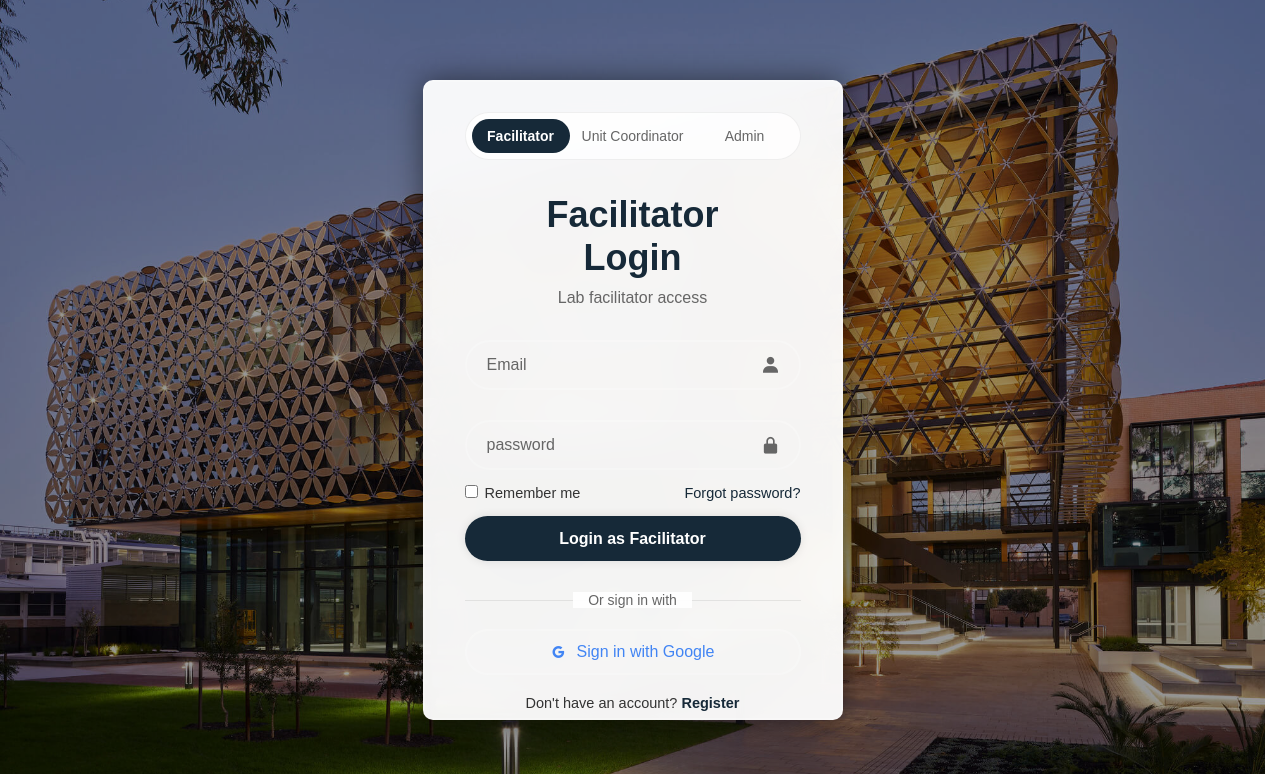
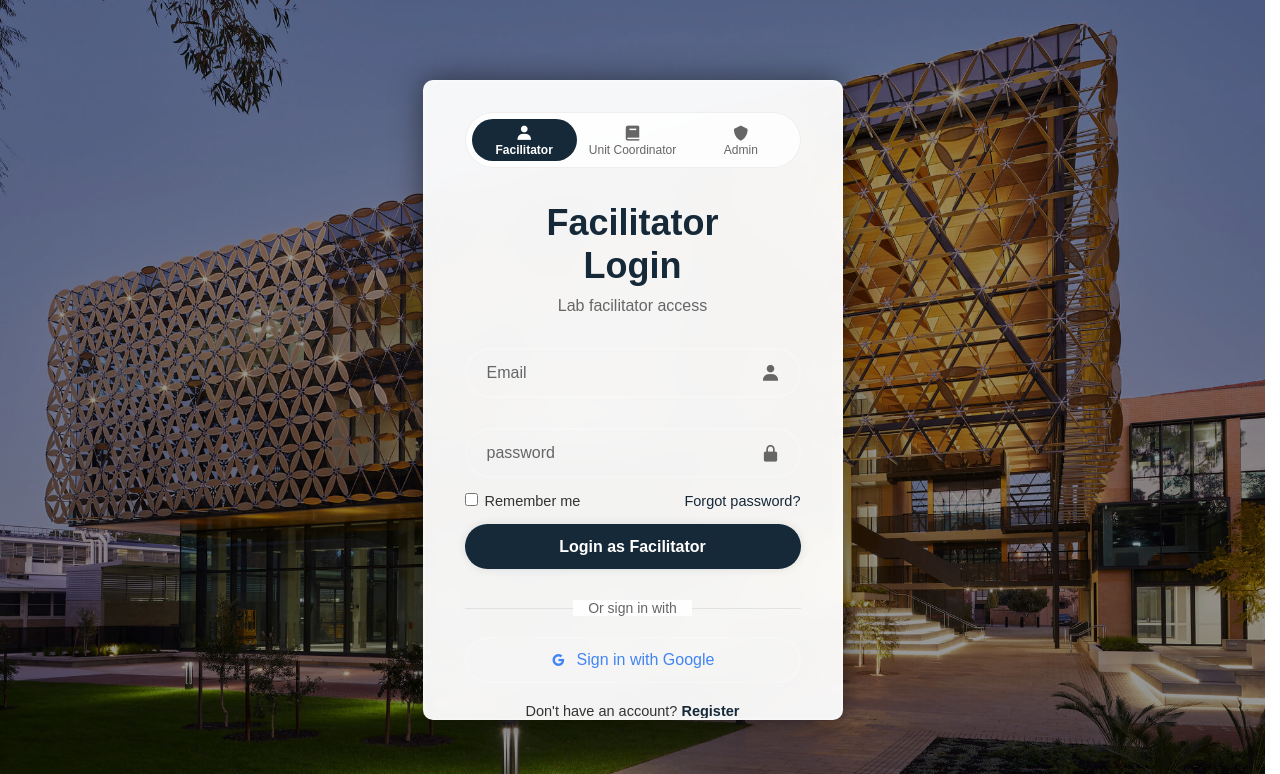
Before and after one commit to Zackggiitt/CITS3200-Scheduling-WebApp--team-42, a Flask app: page / in a window 1280 px wide. Shown: the top 774 px of the page. Run offline with Flask 3, Linux system fonts and the light colour scheme.

Commit message:
IM COOKKKKINGGG

```diff
--- a/static/login.css
+++ b/static/login.css
@@ -66,12 +66,19 @@ body::before {
 }
 
 .toggle-label {
-  flex: 1; display: flex; justify-content: center; align-items: center;
+  flex: 1; display: flex; flex-direction: column; justify-content: center; align-items: center;
   cursor: pointer; user-select: none;
-  padding: 10px 12px; border-radius: 999px;
-  font-size: 14px; color: #666; white-space: nowrap; line-height: 1;
+  padding: 5px 12px; /* Reduced vertical padding to fit icon and text */
+  border-radius: 999px;
+  font-size: 12px; /* Reduced font size to fit within height */
+  color: #666; white-space: nowrap; line-height: 1;
   text-align: center;
   transition: background-color 0.3s ease, color 0.3s ease;
+}
+
+.toggle-label i {
+  margin-bottom: 2px; /* Space between icon and text */
+  font-size: 18px; /* Adjust icon size */
 }
 
 .toggle-label.active {
@@ -208,5 +215,6 @@ body::before {
   .wrapper h1 { font-size: 28px; }
   #login-title { min-height: 100px; max-height: 120px; }
   .role-subtitle { font-size: 14px; }
-  .toggle-label { font-size: 12px; padding: 8px 10px; }
+  .toggle-label { font-size: 10px; padding: 5px 10px; } /* Further reduced for small screens */
+  .toggle-label i { font-size: 16px; }
 }
--- a/templates/login.html
+++ b/templates/login.html
@@ -15,15 +15,15 @@
       <div class="toggle-container">
         <label class="toggle-label" id="facilitator-label">
           <input type="radio" name="role" value="facilitator" checked>
-          Facilitator
+          <i class='bx bxs-user'></i> Facilitator
         </label>
         <label class="toggle-label" id="unitcoordinator-label">
           <input type="radio" name="role" value="unit_coordinator">
-          Unit Coordinator
+          <i class='bx bxs-book'></i> Unit Coordinator
         </label>
         <label class="toggle-label" id="admin-label">
           <input type="radio" name="role" value="admin">
-          Admin
+          <i class='bx bxs-shield'></i> Admin
         </label>
       </div>
     </div>
```
